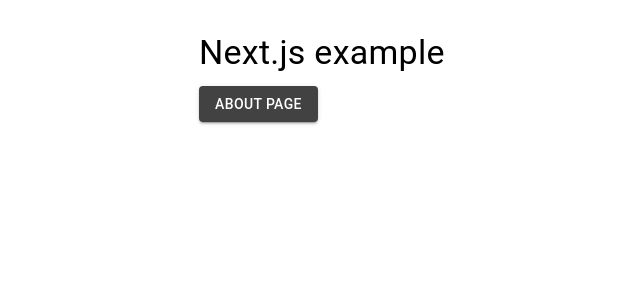
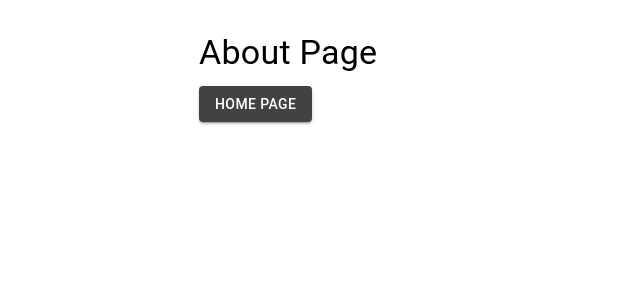
Before and after one commit to mikohan/nextjs-ts, a Next.js app: page /about in a window 1280 px wide. Shown: the top 300 px of the page, without its empty margins (165-805 px from the left). Built offline with nearby package versions, Linux system fonts and the light colour scheme.

Commit message:
Finished with styles

```diff
--- a/pages/_document.tsx
+++ b/pages/_document.tsx
@@ -29,6 +29,7 @@
         <Head />
         <body>
           <Main />
+          <NextScript />
         </body>
       </Html>
     );
--- a/pages/about.tsx
+++ b/pages/about.tsx
@@ -6,11 +6,11 @@
     <Container maxWidth="sm">
       <Box my={4}>
         <Typography variant="h4" component="h1" gutterBottom>
-          Next.js example
+          About Page
         </Typography>
-        <Link href="/about">
+        <Link href="/">
           <Button variant="contained" color="primary">
-            About Page
+            Home Page
           </Button>
         </Link>
       </Box>
```
